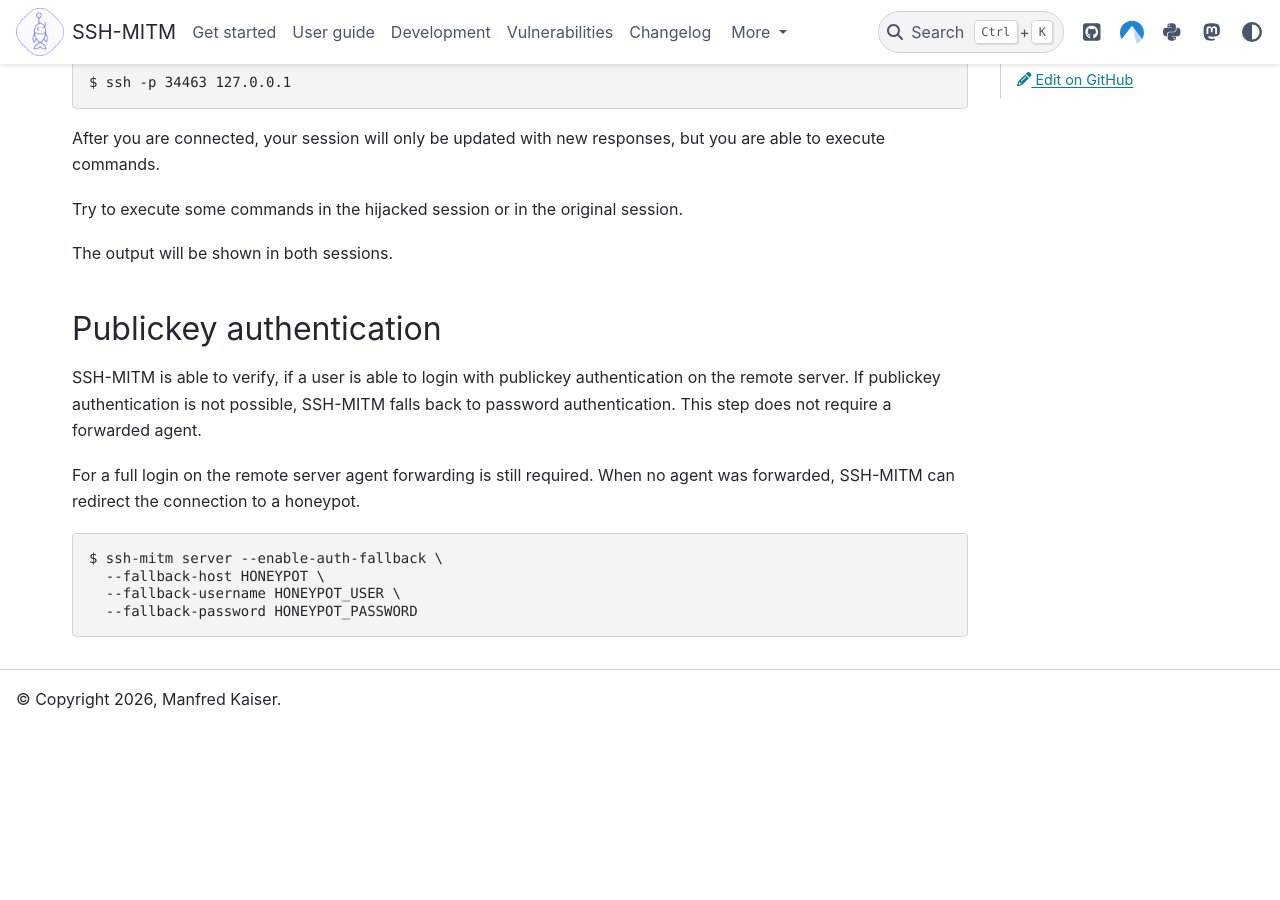
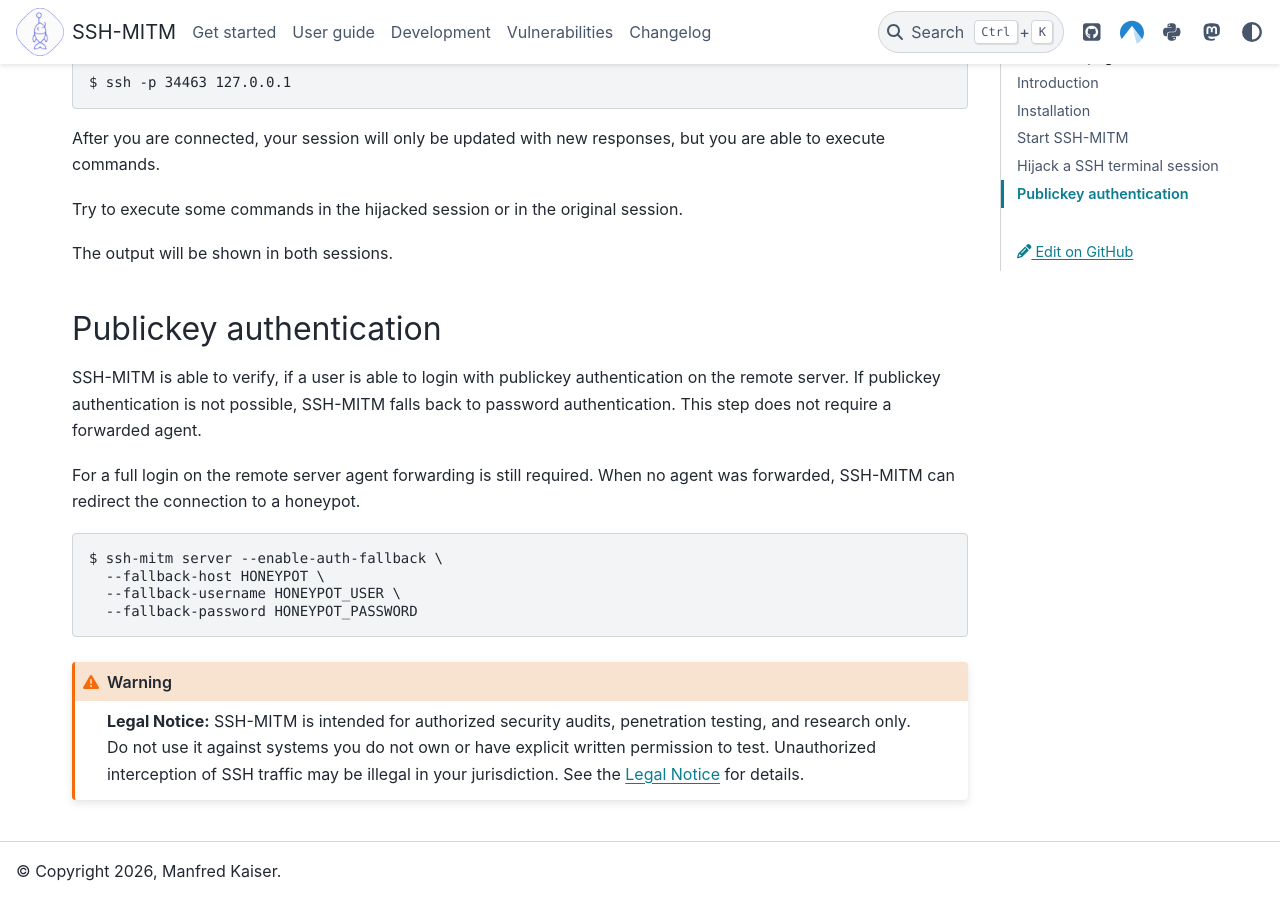
Before and after one commit to ssh-mitm/ssh-mitm, a Sphinx documentation site: the page built from doc/index.rst, in a window 1280 px wide and 900 px high, scrolled down 3016 px. Built offline with Sphinx 7.4.7 and the PyData theme 0.15.4, drawn with Linux system fonts in a browser that asks for light colours; pages that are not in the unit, such as notebooks, are missing from menus; before the commit the page ends 3745 px from its top, so only the background shows below that.

Commit message:
moved legal notive to get started

```diff
--- a/doc/get_started/index.rst
+++ b/doc/get_started/index.rst
@@ -26,3 +26,4 @@
    file_transfer
    portforwarding
    faq
+   legal
--- a/doc/index.rst
+++ b/doc/index.rst
@@ -155,6 +155,14 @@
       --fallback-password HONEYPOT_PASSWORD
 
 
+.. warning::
+
+   **Legal Notice:** SSH-MITM is intended for authorized security audits, penetration testing, and research only.
+   Do not use it against systems you do not own or have explicit written permission to test.
+   Unauthorized interception of SSH traffic may be illegal in your jurisdiction.
+   See the :doc:`Legal Notice </get_started/legal>` for details.
+
+
 .. toctree::
    :maxdepth: 1
    :hidden:
```
Also changed, not shown: other parts of doc/index.rst (+0 -1 lines), doc/get_started/legal.rst (renamed from doc/legal.rst).
